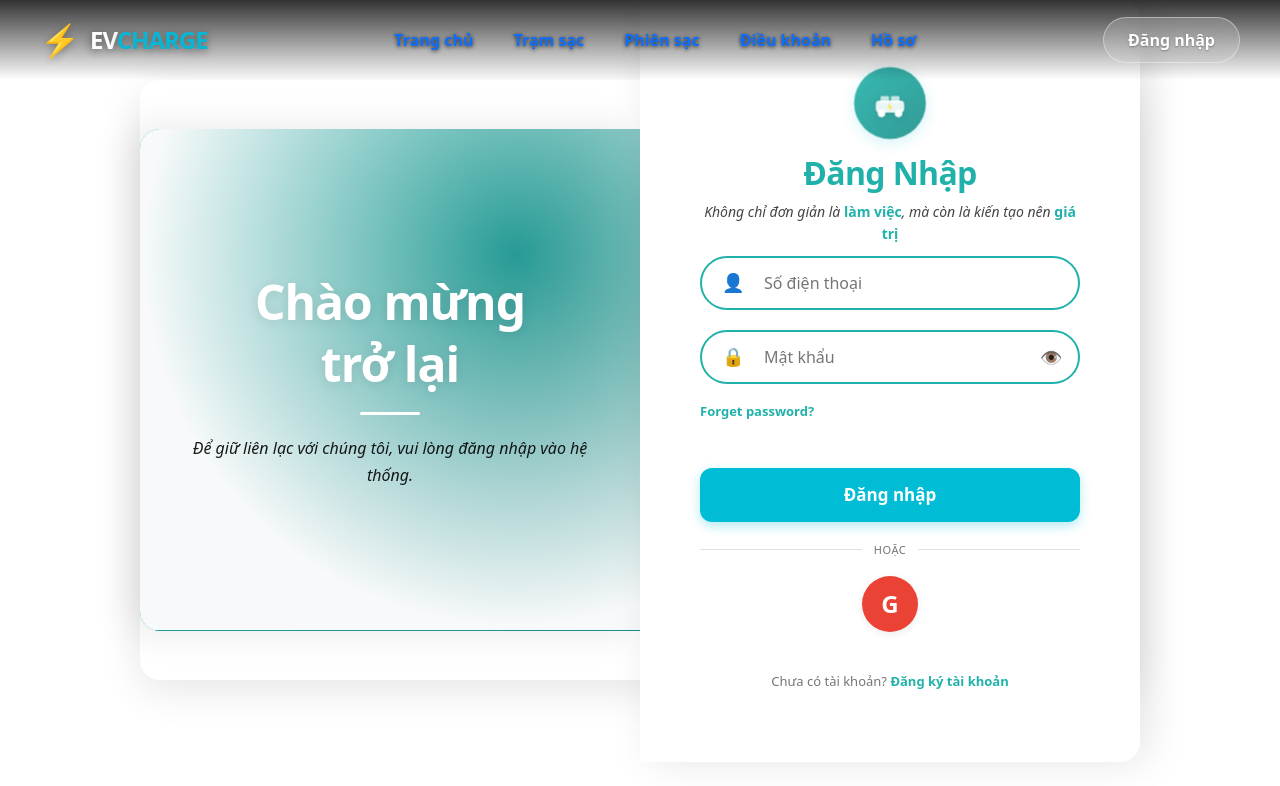
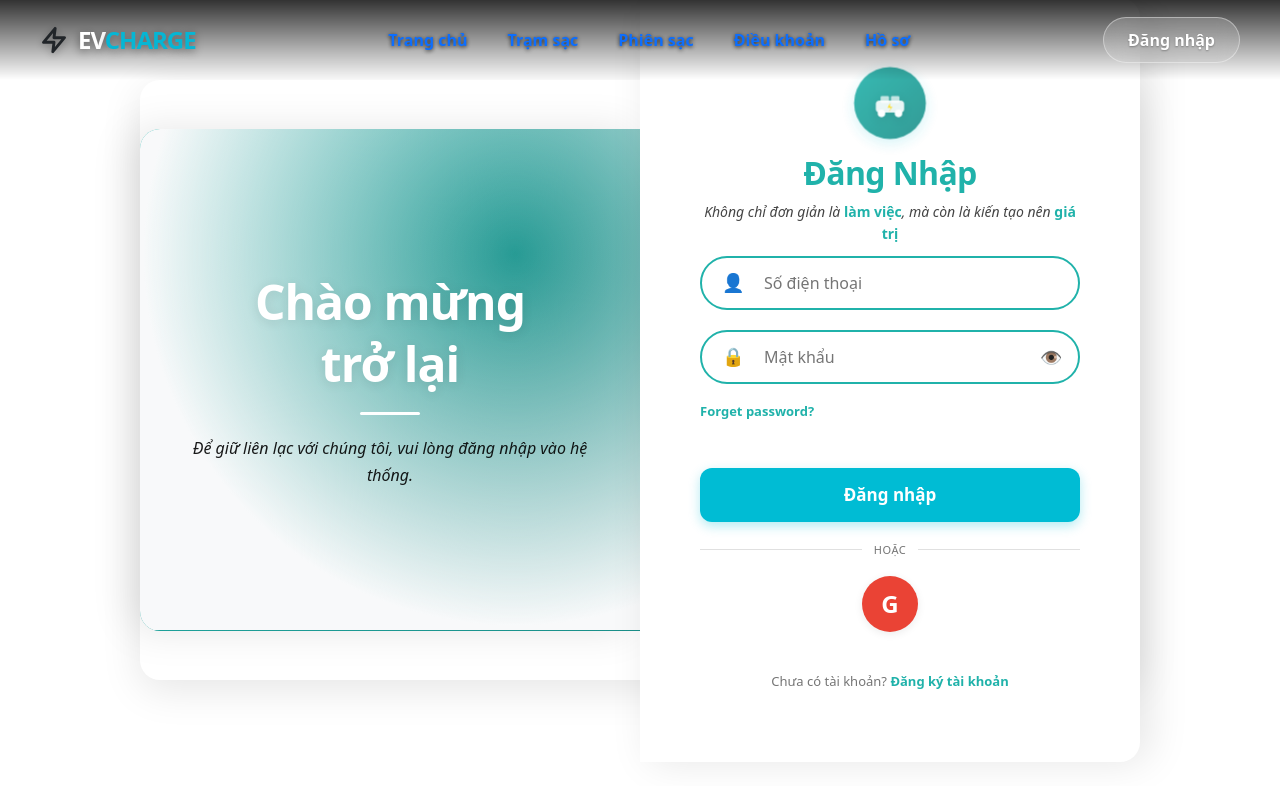
Before and after one commit to thachhoang2548-ship-it/EV_Charging_Station_Management_System_Frontend, a React (Vite) app: page /login in a window 1280 px wide. Shown: the top 786 px of the page. Built offline with nearby package versions, Linux system fonts and the light colour scheme.

Commit message:
add logo

```diff
--- a/src/components/HomeNavbar/HomeNavbar.jsx
+++ b/src/components/HomeNavbar/HomeNavbar.jsx
@@ -1,6 +1,7 @@
 import React, { useState } from "react";
 import { useNavigate } from "react-router-dom";
 import paths from "../../path/paths";
+import EVLogoIcon from "../logo/EVLogoIcon.jsx";
 import "./HomeNavbar.css";
 
 const HomeNavbar = () => {
@@ -14,9 +15,7 @@ const HomeNavbar = () => {
       <div className="tev-nav-inner">
         <div className="tev-logo" onClick={() => { window.scrollTo({ top: 0, behavior: "smooth" }); closeMenu(); }}>
           <div className="tev-logo-icon">
-            <svg viewBox="0 0 24 24" fill="none" stroke="currentColor" strokeWidth="2.5">
-              <path d="M13 2L3 14h9l-1 8 10-12h-9l1-8z" strokeLinecap="round" strokeLinejoin="round" />
-            </svg>
+            <EVLogoIcon />
           </div>
           <span className="tev-logo-text"><span>EV</span>Charge</span>
         </div>
--- /dev/null
+++ b/src/components/logo/EVLogoIcon.jsx
@@ -0,0 +1,20 @@
+import React from "react";
+
+export default function EVLogoIcon({ className = "", strokeWidth = 2.5 }) {
+  return (
+    <svg
+      className={className}
+      viewBox="0 0 24 24"
+      fill="none"
+      stroke="currentColor"
+      strokeWidth={strokeWidth}
+      aria-hidden="true"
+    >
+      <path
+        d="M13 2L3 14h9l-1 8 10-12h-9l1-8z"
+        strokeLinecap="round"
+        strokeLinejoin="round"
+      />
+    </svg>
+  );
+}
--- a/src/components/navigate/AdminNavigate.css
+++ b/src/components/navigate/AdminNavigate.css
@@ -32,6 +32,12 @@
   justify-content: center;
   font-size: 20px;
   flex-shrink: 0;
+}
+
+.navBrandIconSvg {
+  width: 22px;
+  height: 22px;
+  color: #ffffff;
 }
 
 .navBrandText {
--- a/src/components/navigate/AdminNavigate.jsx
+++ b/src/components/navigate/AdminNavigate.jsx
@@ -12,6 +12,7 @@ import "./AdminNavigate.css";
 import { useNavigate } from "react-router-dom";
 import paths from "../../path/paths.jsx";
 import { useLogout } from '../../hooks/useAuth.js';
+import EVLogoIcon from "../logo/EVLogoIcon.jsx";
 
 
 export default function AdminNavigate() {
@@ -78,7 +79,7 @@ export default function AdminNavigate() {
       <div className="navContainer">
         {/* Brand Header */}
         <div className="navBrand">
-          <div className="navBrandIcon">⚡</div>
+          <div className="navBrandIcon"><EVLogoIcon className="navBrandIconSvg" strokeWidth={2.5} /></div>
           <div className="navBrandText">
             <span className="navBrandName">EV<span>Charge</span></span>
             <span className="navBrandRole">Admin Portal</span>
--- a/src/components/navigate/DriverNavigate.css
+++ b/src/components/navigate/DriverNavigate.css
@@ -84,7 +84,13 @@
 
   /* --- LOGO --- */
   .brand-logo { display: flex; align-items: center; gap: 10px; cursor: pointer; }
-  .logo-icon { font-size: 32px; filter: drop-shadow(0 2px 4px rgba(0,0,0,0.3)); }
+  .logo-icon {
+    display: flex;
+    align-items: center;
+    justify-content: center;
+    filter: drop-shadow(0 2px 4px rgba(0,0,0,0.3));
+  }
+  .logo-icon-svg { width: 28px; height: 28px; }
   .logo-text {
     font-size: 24px; font-weight: 800; color: #fff;
     letter-spacing: -1px;
--- a/src/components/navigate/DriverNavigate.jsx
+++ b/src/components/navigate/DriverNavigate.jsx
@@ -13,6 +13,7 @@ import profileIcon from "../../assets/logo/user.png";
 import paths from "../../path/paths.jsx";
 import { isAuthenticated } from "../../utils/authUtils.js";
 import NotificationBell from "../NotificationBell/NotificationBell";
+import EVLogoIcon from "../logo/EVLogoIcon.jsx";
 
 export default function AppNavigation() {
   const location = useLocation();
@@ -70,7 +71,7 @@ export default function AppNavigation() {
       <div className="header-container">
         {/* 1. LOGO AREA (Chỉ hiện trên Desktop) */}
         <div className="brand-logo" onClick={() => navigate(homeNavPath)}>
-          <span className="logo-icon">⚡</span>
+          <span className="logo-icon"><EVLogoIcon className="logo-icon-svg" strokeWidth={2.5} /></span>
           <span className="logo-text">EV<span className="highlight">CHARGE</span></span>
         </div>
 
--- a/src/components/navigate/DriverSidebarNavigate.jsx
+++ b/src/components/navigate/DriverSidebarNavigate.jsx
@@ -12,6 +12,7 @@ import transactionIcon from "../../assets/icon/staff/payment-method.png";
 import notifIcon     from "../../assets/icon/admin/statistic.png";
 import profileIcon   from "../../assets/icon/admin/manage_user.png";
 import bookingIcon   from "../../assets/icon/admin/charging-building.png";
+import EVLogoIcon from "../logo/EVLogoIcon.jsx";
 
 const NAV_ITEMS = [
   { path: paths.guide,           icon: dashboardIcon,   label: "Hướng dẫn sử dụng" },
@@ -38,7 +39,7 @@ export default function DriverSidebarNavigate() {
     <div className="navContainer">
       {/* ── Brand Header ── */}
       <div className="navBrand">
-        <div className="navBrandIcon">⚡</div>
+        <div className="navBrandIcon"><EVLogoIcon className="navBrandIconSvg" strokeWidth={2.5} /></div>
         <div className="navBrandText">
           <span className="navBrandName">EV<span>Charge</span></span>
           <span className="navBrandRole">Driver Portal</span>
--- a/src/components/navigate/StaffNavigate.jsx
+++ b/src/components/navigate/StaffNavigate.jsx
@@ -8,6 +8,7 @@ import "./AdminNavigate.css";
 import { useNavigate } from "react-router-dom";
 import paths from "../../path/paths.jsx";
 import { useLogout } from '../../hooks/useAuth.js';
+import EVLogoIcon from "../logo/EVLogoIcon.jsx";
 
 export default function StaffNavigate() {
     const location = useLocation();
@@ -53,7 +54,7 @@ export default function StaffNavigate() {
       <div className="navContainer">
         {/* Brand Header */}
         <div className="navBrand">
-          <div className="navBrandIcon">⚡</div>
+          <div className="navBrandIcon"><EVLogoIcon className="navBrandIconSvg" strokeWidth={2.5} /></div>
           <div className="navBrandText">
             <span className="navBrandName">EV<span>Charge</span></span>
             <span className="navBrandRole">Staff Portal</span>
```
